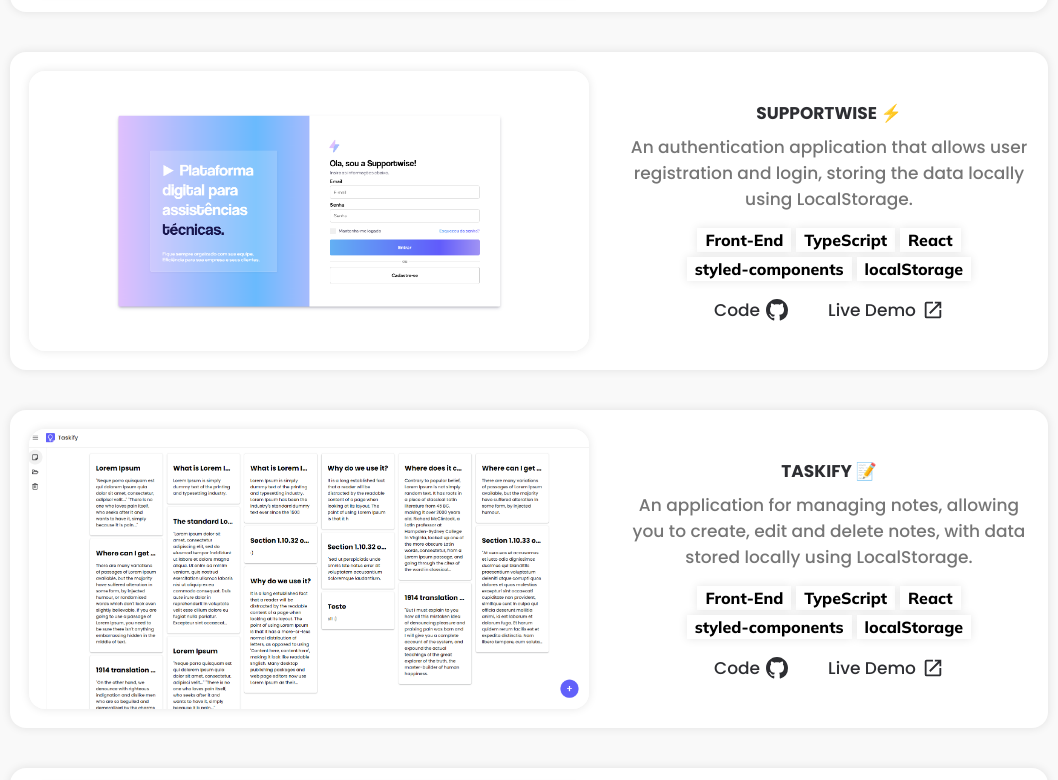
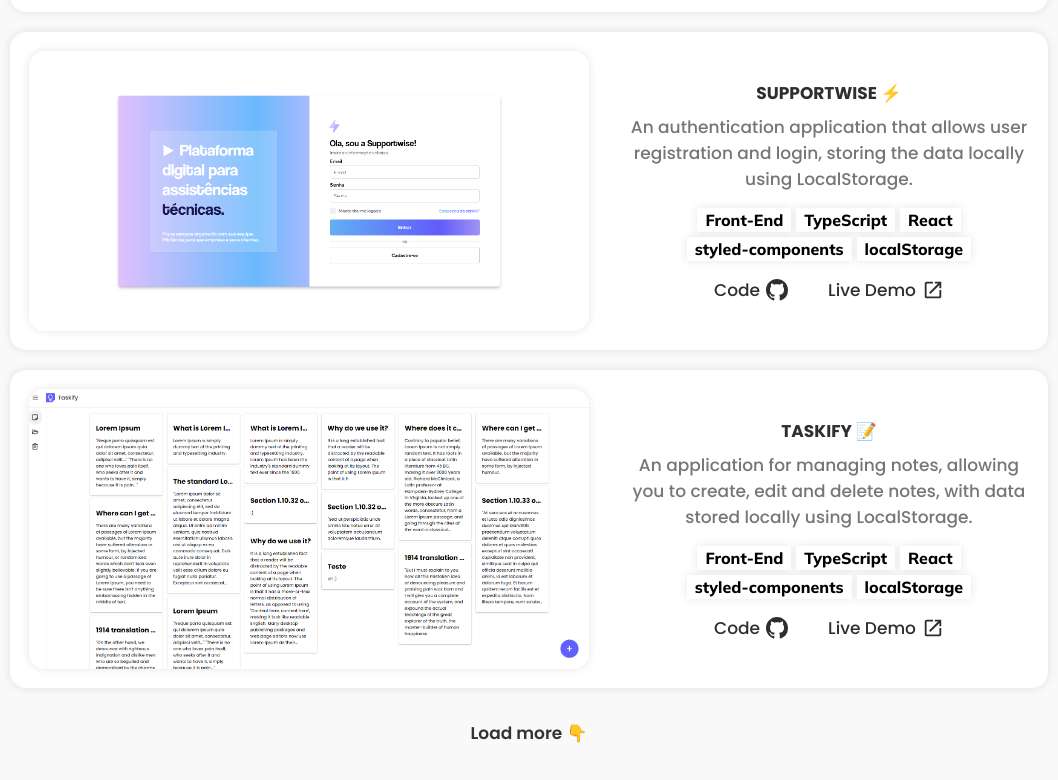
Before and after one commit to sillasemanoel/sils.dev.0.0.0, a React (Vite) app: page / in a window 1280 px wide. Shown: the part 2007-2787 px from the top of the page, without its empty margins (111-1169 px from the left). Built offline with nearby package versions, Linux system fonts and the light colour scheme.

Commit message:
I added a component to load more with projects

```diff
--- /dev/null
+++ b/src/components/@minorComponents/load-more/load-more.tsx
@@ -0,0 +1,19 @@
+interface LoadMoreButtonProps {
+  onLoadMore: () => void;
+  hasMore: boolean;
+}
+
+const LoadMoreButton: React.FC<LoadMoreButtonProps> = ({
+  onLoadMore,
+  hasMore,
+}) => {
+  if (!hasMore) return null;
+
+  return (
+    <div className="load-more">
+      <button onClick={onLoadMore}>Load more 👇</button>
+    </div>
+  );
+};
+
+export default LoadMoreButton;
--- a/src/components/sections/projects/projects.tsx
+++ b/src/components/sections/projects/projects.tsx
@@ -5,6 +5,7 @@
 import { otherProjects } from "../../../types/others";
 import CategoryFilter from "../../@minorComponents/filter/filter";
 import ProjectsOnTheGrid from "../../@minorComponents/grid/grid";
+import LoadMoreButton from "../../@minorComponents/load-more/load-more";
 
 type Category = "all" | "myCompanies" | "bestProjects" | "others";
 
@@ -26,10 +27,24 @@
 
 export default function Project(props: { title: string; description: string }) {
   const [selectedCategory, setSelectedCategory] = useState<Category>("all");
+  const [visibleProjects, setVisibleProjects] = useState<number>(3);
 
   const handleCategoryChange = (category: Category) => {
     setSelectedCategory(category);
+    setVisibleProjects(3);
   };
+
+  const handleLoadMore = () => {
+    setVisibleProjects((prev) => prev + 3);
+  };
+
+  const projectsToDisplay = categoryContent[selectedCategory].slice(
+    0,
+    visibleProjects
+  );
+
+  const hasMoreProjects =
+    categoryContent[selectedCategory].length > visibleProjects;
 
   return (
     <ProjectStyle id="projects">
@@ -43,7 +58,7 @@
           onCategoryChange={handleCategoryChange}
         />
         <div className="grid">
-          {categoryContent[selectedCategory].map((project, index) => (
+          {projectsToDisplay.map((project, index) => (
             <ProjectsOnTheGrid
               key={index}
               photo={project.image}
@@ -55,6 +70,7 @@
             />
           ))}
         </div>
+        <LoadMoreButton onLoadMore={handleLoadMore} hasMore={hasMoreProjects} />
       </div>
     </ProjectStyle>
   );
--- a/src/components/sections/projects/style.ts
+++ b/src/components/sections/projects/style.ts
@@ -40,7 +40,27 @@
     display: flex;
     flex-direction: column;
     align-items: center;
-    gap: 40px;
+    gap: 20px;
     width: 100%;
   }
+
+  .load-more {
+    display: flex;
+    justify-content: center;
+    margin-top: 2rem;
+  }
+
+  .load-more button {
+    border: 0;
+    background-color: transparent;
+    font-size: 17px;
+    font-weight: 600;
+    color: #333;
+    cursor: pointer;
+    transition: background-color 0.3s, color 0.3s, border-color 0.3s;
+  }
+
+  .load-more button:hover {
+    color: #615cfb;
+  }
 `;
```
